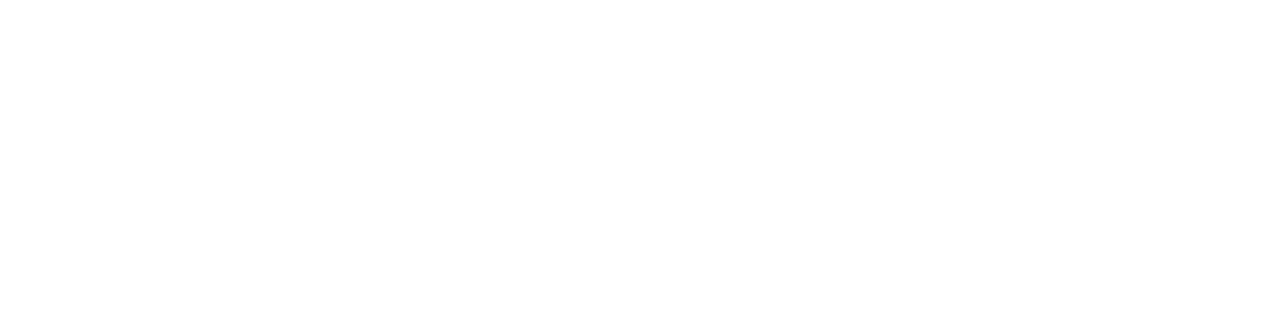
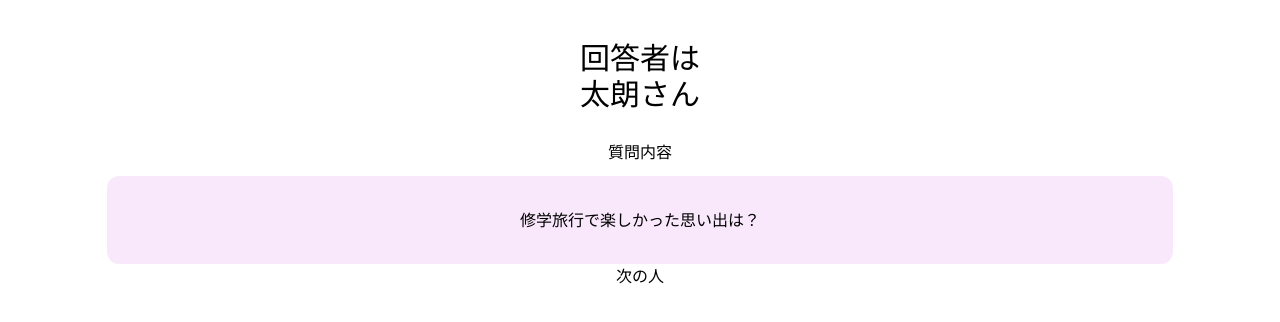
Before and after one commit to Doer-org/hack-camp_vol5_2022, a React (Create React App) app in the folder front/: page /Questions in a window 1280 px wide. Before the commit this address had no page. Shown: the top 322 px of the page. Built offline with nearby package versions, Linux system fonts and the light colour scheme.

Commit message:
feat:質問項目表示ページ

```diff
--- a/front/src/Routing.js
+++ b/front/src/Routing.js
@@ -3,6 +3,7 @@
 import { HomePage } from "./coomponents/pages/HomePage";
 import { CreateRoomPage } from "./coomponents/pages/CreateRoomPage";
 import { RegisterYouserPage } from "./coomponents/pages/RegisterYouserPage";
+import { QuestionsPage } from "./coomponents/pages/QuestionsPage";
 
 export class Routing extends React.Component {
   render() {
@@ -13,6 +14,7 @@
             <Route index element={<HomePage />} />
             <Route path="CreateRoom" element={<CreateRoomPage />} />
             <Route path="RegisterYouser" element={<RegisterYouserPage />} />
+            <Route path="Questions" element={<QuestionsPage />} />
           </Routes>
         </BrowserRouter>
       </>
--- /dev/null
+++ b/front/src/coomponents/pages/QuestionsPage.js
@@ -0,0 +1,8 @@
+import React from "react";
+import Questions from "../views/Questions.js";
+
+export class QuestionsPage extends React.Component {
+  render() {
+    return <Questions />;
+  }
+}
--- /dev/null
+++ b/front/src/coomponents/parts/QuestionCard.js
@@ -0,0 +1,6 @@
+import React from "react";
+
+const QuestionCard = ({ content }) => {
+  return <div className="bg-thin-purple rounded-xl px-5 py-8 mt-3">{content}</div>;
+};
+export default QuestionCard;
--- /dev/null
+++ b/front/src/coomponents/views/Questions.js
@@ -0,0 +1,64 @@
+import React, { useState } from "react";
+import SecTitle from "../parts/SecTitle";
+import QuestionCard from "../parts/QuestionCard";
+import { questions } from "../../data/questions";
+
+const Questions = () => {
+  const yousers = [
+    {
+      name: "太朗",
+    },
+    {
+      name: "二郎",
+    },
+    {
+      name: "三太郎",
+    },
+  ];
+  const [current, setCurrent] = useState(0);
+  const nextQuestion = () => {
+    setCurrent(current + 1);
+    console.log(current)
+  };
+  const backQuestion = () => {
+    setCurrent(current - 1);
+    console.log(current)
+  };
+
+  return (
+    <div className="w-10/12 mx-auto">
+      <div className="text-center">
+        <div className="mt-10 mb-7">
+          <p className="text-3xl">回答者は</p>
+          <h2 className="text-3xl">{yousers[current].name + "さん"}</h2>
+        </div>
+        <SecTitle title="質問内容" />
+        <QuestionCard content={questions[current]} />
+        {yousers.length === current +1 ? (
+          <>
+            <div>
+              <button>参加者一覧</button>
+            </div>
+            <div>
+              <button onClick={backQuestion}>前のひと</button>
+            </div>
+          </>
+        ) : (
+          <>
+            <div>
+              <button onClick={nextQuestion}>次の人</button>
+            </div>
+            {!current - 1 < 0 ? (
+              <>
+                <div>
+                  <button onClick={backQuestion}>前のひと</button>
+                </div>
+              </>
+            ) : null}
+          </>
+        )}
+      </div>
+    </div>
+  );
+};
+export default Questions;
--- /dev/null
+++ b/front/src/data/questions.js
@@ -0,0 +1,6 @@
+export const questions = [
+  "修学旅行で楽しかった思い出は？",
+  "冬休みで楽しかった思い出は？",
+  "夏休みで楽しかった思い出は？",
+  "好きなプログラミング言語は？",
+]
```
Also changed, not shown: front/src/coomponents/views/Home.js (line endings or trailing spaces).
